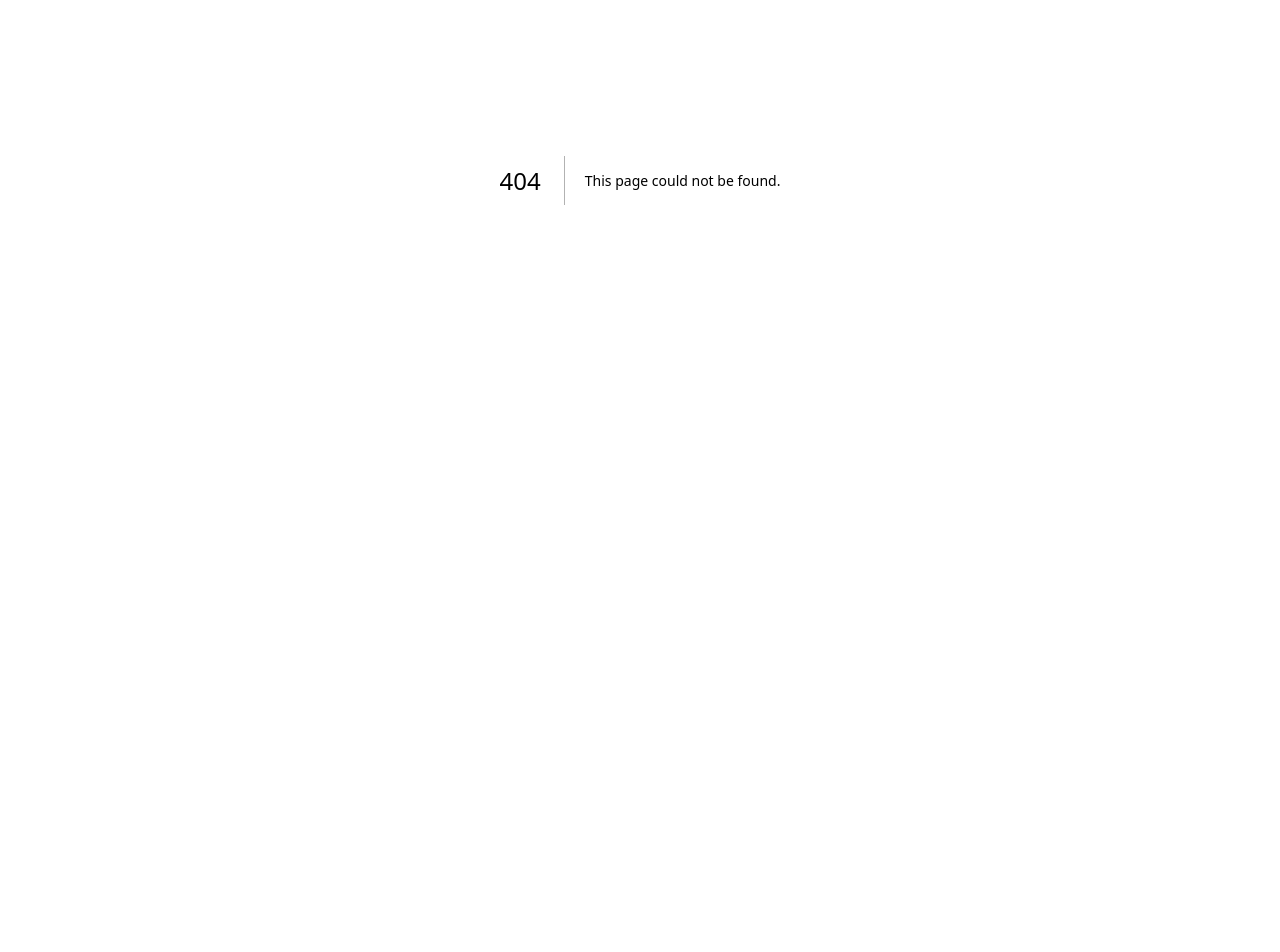
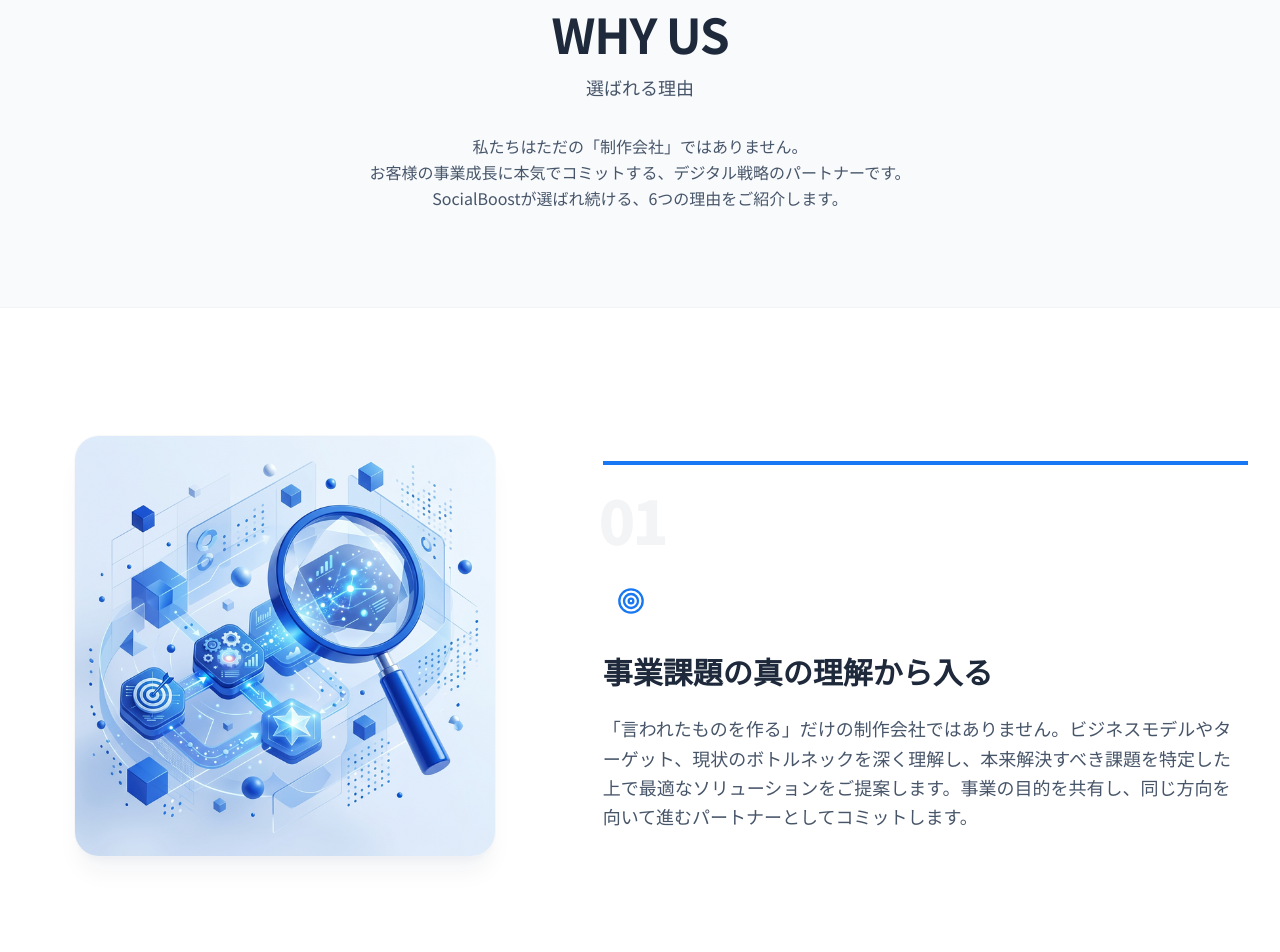
Before and after one commit to SocialBoost1201/socialboost, a Next.js app: page /why in a window 1280 px wide. Before the commit this address had no page. Shown: the part 220-1172 px from the top of the page. Before the commit the page ends 800 px from the top, so only its background shows below. Built offline with nearby package versions, Linux system fonts and the light colour scheme.

Commit message:
feat(pages): add why page and update navigations

```diff
--- /dev/null
+++ b/src/app/why/page.tsx
@@ -0,0 +1,149 @@
+import { PageLayout } from "@/components/layout/PageLayout";
+import { Container } from "@/components/ui/Container";
+import { AnimatedSection } from "@/components/ui/AnimatedSection";
+import { CTASection } from "@/components/sections/CTASection";
+import { Breadcrumb } from "@/components/ui/Breadcrumb";
+import { Target, Layers, TrendingUp, Users, ShieldCheck, Zap } from "lucide-react";
+import Image from "next/image";
+import { Metadata } from "next";
+import { generateBreadcrumbJsonLd } from "@/lib/jsonld";
+
+export const metadata: Metadata = {
+  title: "選ばれる理由 | SocialBoost",
+  description: "制作会社ではなく事業成長パートナーとして、SocialBoostがお客様に選ばれる6つの理由をご紹介します。事業課題の深い理解から、一気通貫の開発、スモールスタートまで。",
+  openGraph: {
+    title: "選ばれる理由 | SocialBoost",
+    description: "制作会社ではなく事業成長パートナーとして、SocialBoostがお客様に選ばれる6つの理由をご紹介します。",
+    url: "https://socialboost.jp/why",
+  },
+  alternates: {
+    canonical: "https://socialboost.jp/why",
+  },
+};
+
+const reasons = [
+  {
+    title: "事業課題の真の理解から入る",
+    description:
+      "「言われたものを作る」だけの制作会社ではありません。ビジネスモデルやターゲット、現状のボトルネックを深く理解し、本来解決すべき課題を特定した上で最適なソリューションをご提案します。事業の目的を共有し、同じ方向を向いて進むパートナーとしてコミットします。",
+    icon: Target,
+    image: "/images/reason-01.png",
+  },
+  {
+    title: "制作・システム・AIまで一気通貫",
+    description:
+      "Webサイトの立ち上げから、業務を効率化するシステム開発、最新のAI技術の導入まで。複数の専門業者を跨ぐことなく、一括で相談・進行が可能なため、一貫性とスピードが両立します。ベンダーコントロールの手間を省き、コア業務に集中いただけます。",
+    icon: Layers,
+    image: "/images/reason-02.png",
+  },
+  {
+    title: "スモールスタートからの段階的拡張",
+    description:
+      "最初から多額の投資を求めることはしません。まずは必要最小限（MVP）で小さく始めて効果を検証し、事業の成長に合わせて柔軟にシステムやサイトを拡張していく、リスクの低いロードマップを描きます。",
+    icon: TrendingUp,
+    image: "/images/reason-03.png",
+  },
+  {
+    title: "ユーザー視点に立ったUI/UX設計",
+    description:
+      "どれだけ高度な機能を持つシステムや美しいWebサイトでも、ユーザーに使われなければ意味がありません。徹底したユーザーリサーチに基づき、直感的で迷わない、行動を促すUI/UX設計をご提供します。",
+    icon: Users,
+    image: "/images/works-corporate-site.png", // 代替画像
+  },
+  {
+    title: "高いセキュリティと品質担保",
+    description:
+      "大切な顧客情報や事業データを守るため、初期段階からセキュリティを考慮したアーキテクチャ設計を行います。また、リリース前の厳格なテストやコードレビューにより、安定して稼働する高品質なシステムをお届けします。",
+    icon: ShieldCheck,
+    image: "/images/hero-visual.png", // 代替画像
+  },
+  {
+    title: "迅速な対応とアジャイルな進行",
+    description:
+      "変化の激しい現代のビジネス環境において、スピードは最大の武器です。定期的なミーティングと透明性の高いコミュニケーションで、状況の変化に柔軟に対応し、迅速に価値を提供し続けるアジャイルな進行を心がけています。",
+    icon: Zap,
+    image: "/images/works-ai-system.png", // 代替画像
+  },
+];
+
+export default function WhyPage() {
+  return (
+    <PageLayout>
+      <script
+        type="application/ld+json"
+        dangerouslySetInnerHTML={{
+          __html: JSON.stringify(
+            generateBreadcrumbJsonLd([{ name: "選ばれる理由", url: "/why" }])
+          ),
+        }}
+      />
+      <Breadcrumb items={[{ name: "選ばれる理由" }]} />
+
+      {/* Hero Section */}
+      <div className="bg-background-alt py-16 md:py-24 border-b border-gray-100">
+        <Container>
+          <AnimatedSection>
+            <h1 className="text-3xl font-bold tracking-tight text-text-primary md:text-5xl text-center uppercase">
+              Why Us
+            </h1>
+            <p className="mt-4 text-center text-text-secondary font-medium text-lg">
+              選ばれる理由
+            </p>
+            <p className="mt-8 max-w-2xl mx-auto text-center text-text-secondary leading-relaxed">
+              私たちはただの「制作会社」ではありません。<br className="hidden sm:block" />
+              お客様の事業成長に本気でコミットする、デジタル戦略のパートナーです。<br className="hidden sm:block" />
+              SocialBoostが選ばれ続ける、6つの理由をご紹介します。
+            </p>
+          </AnimatedSection>
+        </Container>
+      </div>
+
+      <Container className="py-24 md:py-32">
+        <div className="space-y-20 md:space-y-32">
+          {reasons.map((reason, i) => (
+            <AnimatedSection key={i}>
+              <div
+                className={`flex flex-col gap-8 md:gap-16 lg:items-center ${
+                  i % 2 === 0 ? "md:flex-row" : "md:flex-row-reverse"
+                }`}
+              >
+                {/* Image */}
+                <div className="w-full md:w-5/12 shrink-0">
+                  <div className="relative aspect-square w-full max-w-[420px] mx-auto rounded-3xl overflow-hidden shadow-xl shadow-brand-navy/5 bg-white ring-1 ring-gray-100/50">
+                    <Image
+                      src={reason.image}
+                      alt={reason.title}
+                      fill
+                      className="object-cover transition-transform duration-700 hover:scale-105"
+                      sizes="(max-width: 768px) 100vw, (max-width: 1024px) 40vw, 420px"
+                    />
+                  </div>
+                </div>
+
+                {/* Text */}
+                <div className="w-full md:w-7/12 border-t-4 border-brand-primary pt-8">
+                  <div className="mb-6 flex">
+                    <span className="text-6xl font-black text-gray-100 tracking-tighter leading-none block -mt-2 -ml-1">
+                      {String(i + 1).padStart(2, "0")}
+                    </span>
+                  </div>
+                  <div className="mb-6 flex h-14 w-14 items-center justify-center rounded-2xl bg-brand-light text-brand-primary">
+                    <reason.icon className="h-7 w-7" />
+                  </div>
+                  <h2 className="mb-6 text-2xl font-bold leading-tight text-text-primary sm:text-3xl">
+                    {reason.title}
+                  </h2>
+                  <p className="text-lg leading-relaxed text-text-secondary">
+                    {reason.description}
+                  </p>
+                </div>
+              </div>
+            </AnimatedSection>
+          ))}
+        </div>
+      </Container>
+
+      <CTASection />
+    </PageLayout>
+  );
+}
--- a/src/components/layout/Footer.tsx
+++ b/src/components/layout/Footer.tsx
@@ -42,6 +42,7 @@ export function Footer() {
               <li><Link href="/services" className="hover:text-brand-primary transition-colors">サービス一覧</Link></li>
               <li><Link href="/pricing" className="hover:text-brand-primary transition-colors">料金案内</Link></li>
               <li><Link href="/works" className="hover:text-brand-primary transition-colors">制作実績</Link></li>
+              <li><Link href="/why" className="hover:text-brand-primary transition-colors">選ばれる理由</Link></li>
               <li><Link href="/contact" className="hover:text-brand-primary transition-colors">お問い合わせ</Link></li>
             </ul>
           </div>
--- a/src/components/layout/Header.tsx
+++ b/src/components/layout/Header.tsx
@@ -12,6 +12,7 @@ const navLinks = [
   { name: "サービス", href: "/services" },
   { name: "料金", href: "/pricing" },
   { name: "実績", href: "/works" },
+  { name: "選ばれる理由", href: "/why" },
 ];
 
 export function Header() {
```
